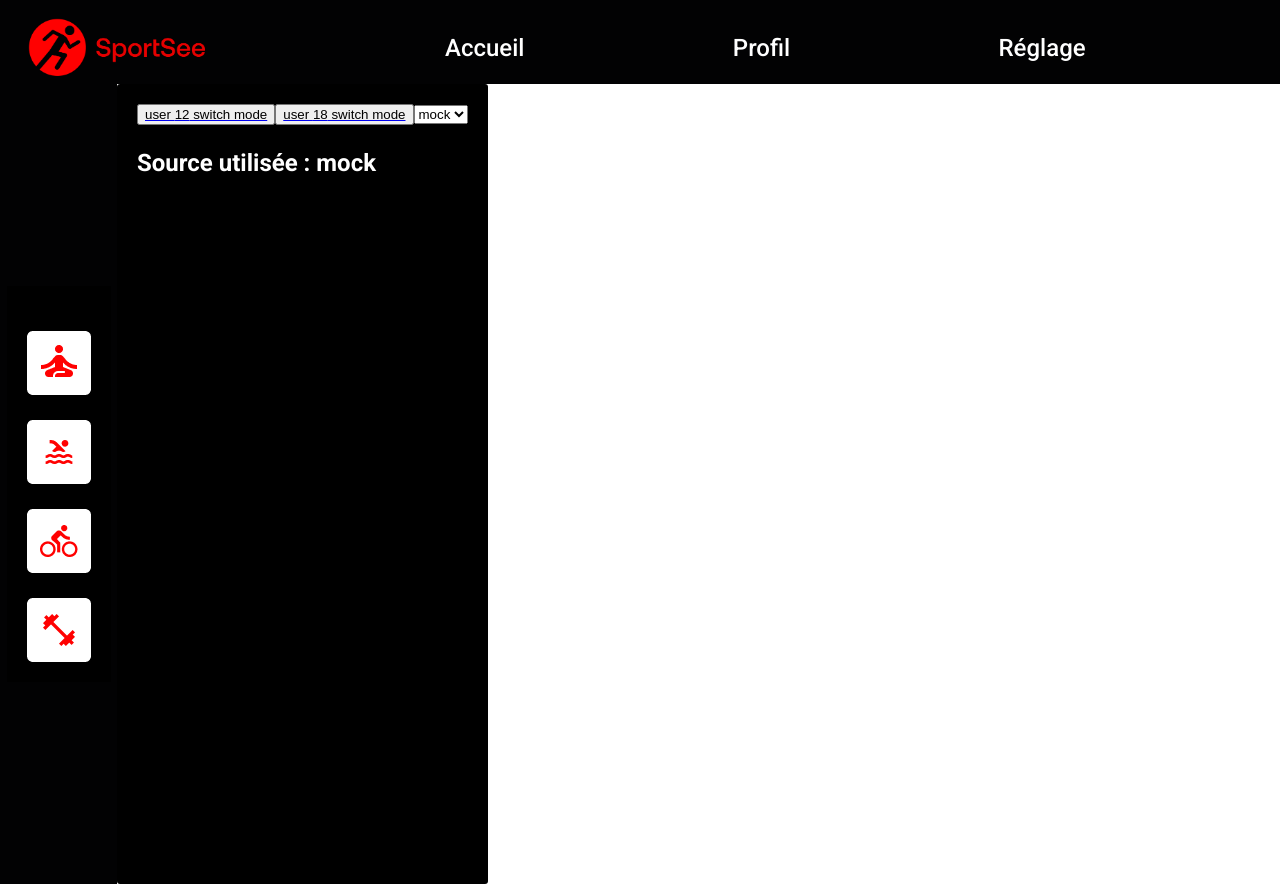
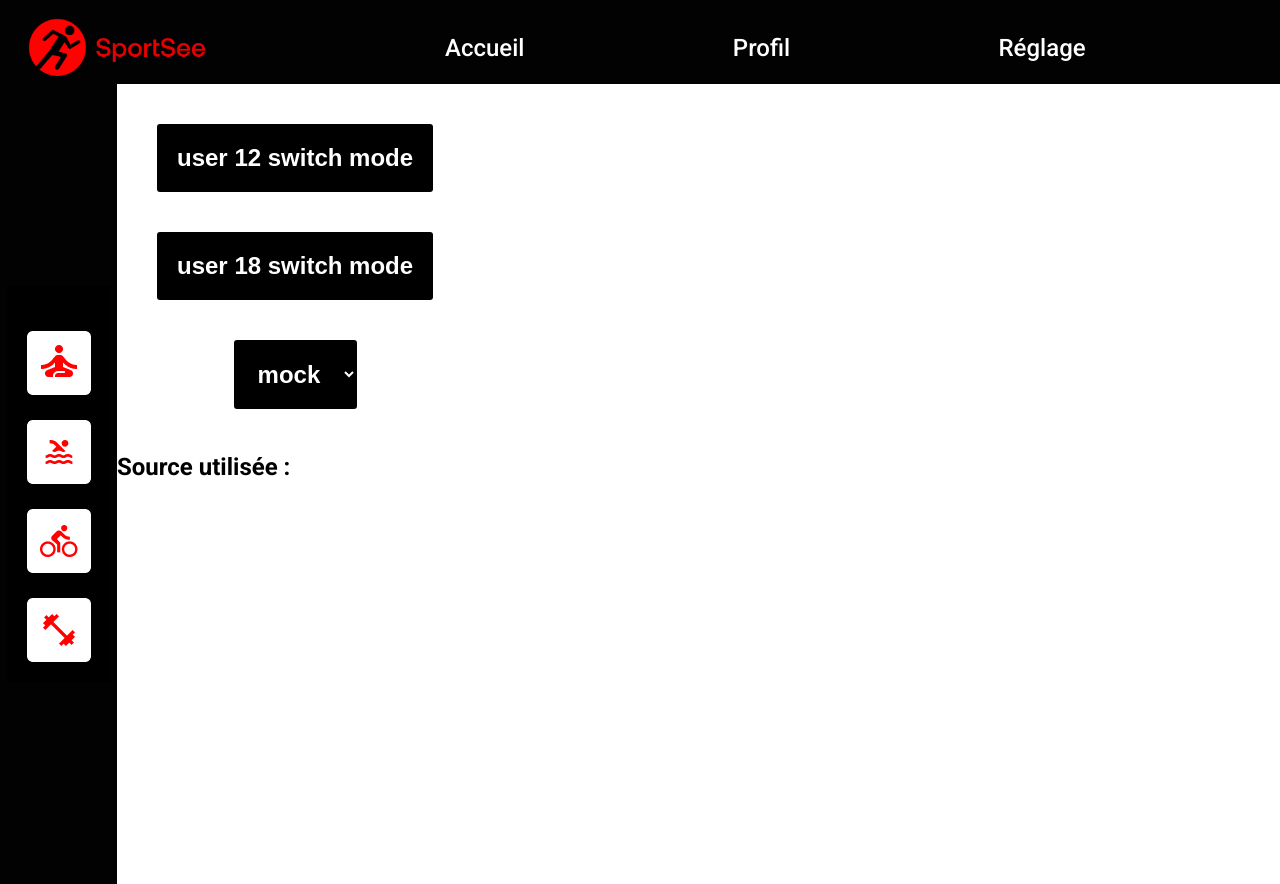
Before and after one commit to ekeyangwen/ElisaKaba-P12-12042022, a React (Create React App) app: page / in a window 1280 px wide. Shown: the top 884 px of the page. Built offline with nearby package versions, Linux system fonts and the light colour scheme; a web font is replaced by a local one.

Commit message:
test data grafiks

```diff
--- a/src/Components/GrafikBar.js
+++ b/src/Components/GrafikBar.js
@@ -10,7 +10,7 @@ import {
 } from "recharts";
 
 const GrafikBar = ({ activity }) => {
-  const maDate = [
+  const data = [
     { id: 1, date: new Date("2020-07-01") },
     { id: 2, date: new Date("2020-07-02") },
     { id: 3, date: new Date("2020-07-03") },
@@ -62,7 +62,7 @@ const GrafikBar = ({ activity }) => {
       <ResponsiveContainer width="100%" height="100%">
         <BarChart width={500} height={300} data={activity.sessions}>
           <CartesianGrid strokeDasharray="3 3" />
-          <XAxis data={maDate} dataKey="id" tick={false} stroke="#fffff" />
+          <XAxis data={data} dataKey="id" tick={false} stroke="#fffff" />
           <YAxis
             hide={false}
             orientation="right"
--- a/src/Components/GrafikRadar.js
+++ b/src/Components/GrafikRadar.js
@@ -9,6 +9,15 @@ import {
 } from "recharts";
 
 const GrafikRadar = ({ performance }) => {
+  const data = [
+    { id: 1, kind: "cardio" },
+    { id: 2, kind: "energy" },
+    { id: 3, kind: "endurance" },
+    { id: 4, kind: "strenght" },
+    { id: 5, kind: "speed" },
+    { id: 6, kind: "intensity" },
+  ];
+
   return (
     <div className="radar">
       <ResponsiveContainer width="100%" height="100%">
@@ -19,7 +28,7 @@ const GrafikRadar = ({ performance }) => {
           data={performance.data}
         >
           <PolarGrid radialLines={false} />
-          <PolarAngleAxis dataKey={performance.kind} />
+          <PolarAngleAxis data={data} dataKey={data.kind} />
           <Radar
             dataKey="value"
             stroke="#FF0101B2"
--- a/src/Components/UserInfosPage.js
+++ b/src/Components/UserInfosPage.js
@@ -15,7 +15,7 @@ const UserInfosPage = () => {
     };
 
     return (
-      <select name="src" defaultValue={updateSrc} onChange={handleChange}>
+      <select name="src" defaultValue={{ updateSrc }} onChange={handleChange}>
         <option value="mock">mock</option>
         <option value="api">API</option>
       </select>
@@ -37,7 +37,7 @@ const UserInfosPage = () => {
     );
   }
 
-  const [src, setSrc] = useState("mock");
+  const [src, setSrc] = useState();
 
   const contextValue = {
     src,
@@ -48,7 +48,7 @@ const UserInfosPage = () => {
     <SrcContext.Provider value={contextValue}>
       <div className={src}>
         <ToolBar />
-        <p>Source utilisée : {src}</p>
+        <p className="srcUtil">Source utilisée : {src}</p>
       </div>
     </SrcContext.Provider>
   );
--- a/src/styles/components/_home.scss
+++ b/src/styles/components/_home.scss
@@ -1,8 +1,12 @@
 .home {
   display: flex;
   height: 100vh;
+  a {
+    text-decoration: none;
+  }
 
-  .mock {
+  .dashboardBtn,
+  select {
     cursor: pointer;
     border: none;
     border-radius: 3px;
@@ -12,15 +16,22 @@
     padding: 20px;
     font-size: 24px;
     font-weight: 700;
+    margin: 20px;
   }
 
   .homeBtn {
     display: flex;
     align-items: center;
+    flex-direction: column;
+    margin: 20px;
   }
 
   .getUser {
     display: flex;
     justify-content: center;
   }
+  .srcUtil {
+    font-size: 24px;
+    font-weight: 700;
+  }
 }
```
